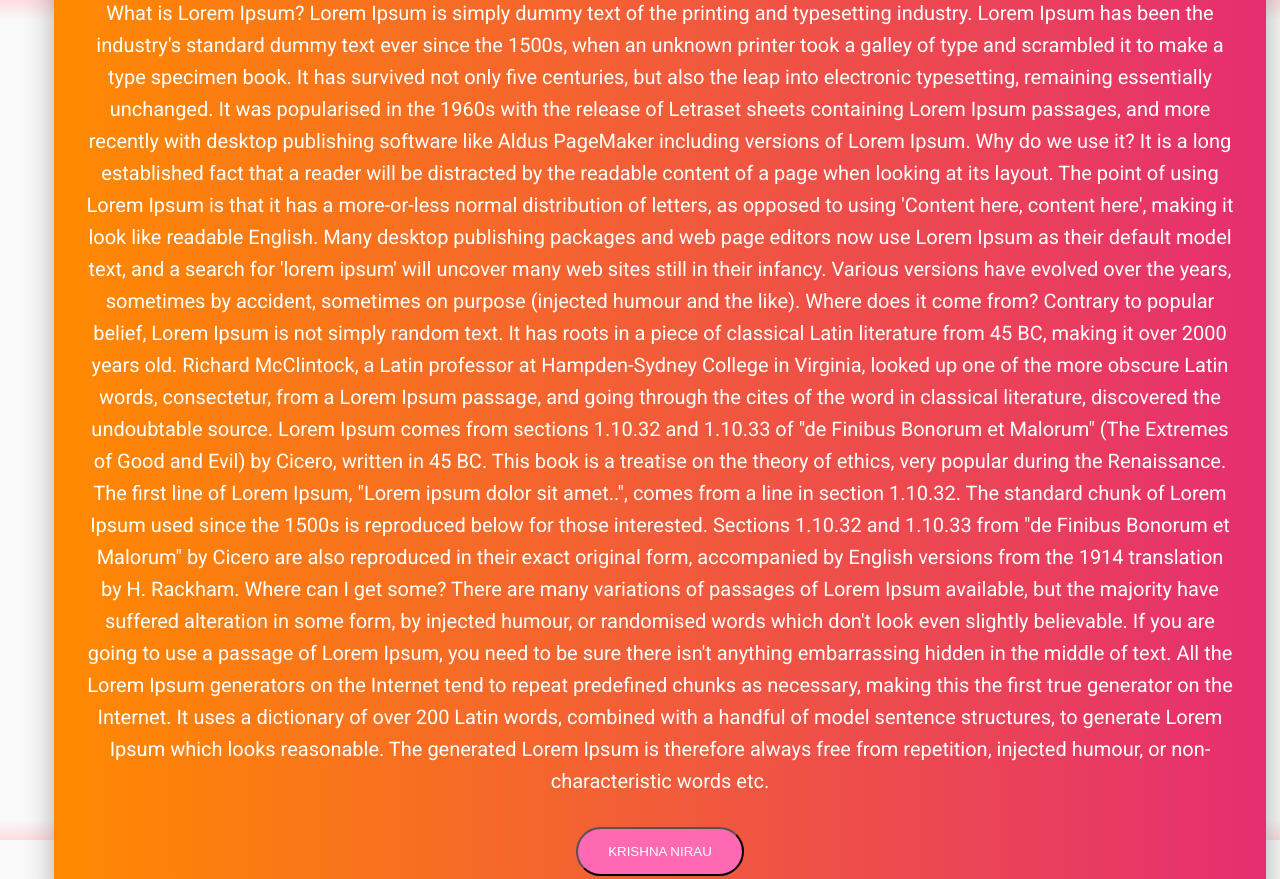
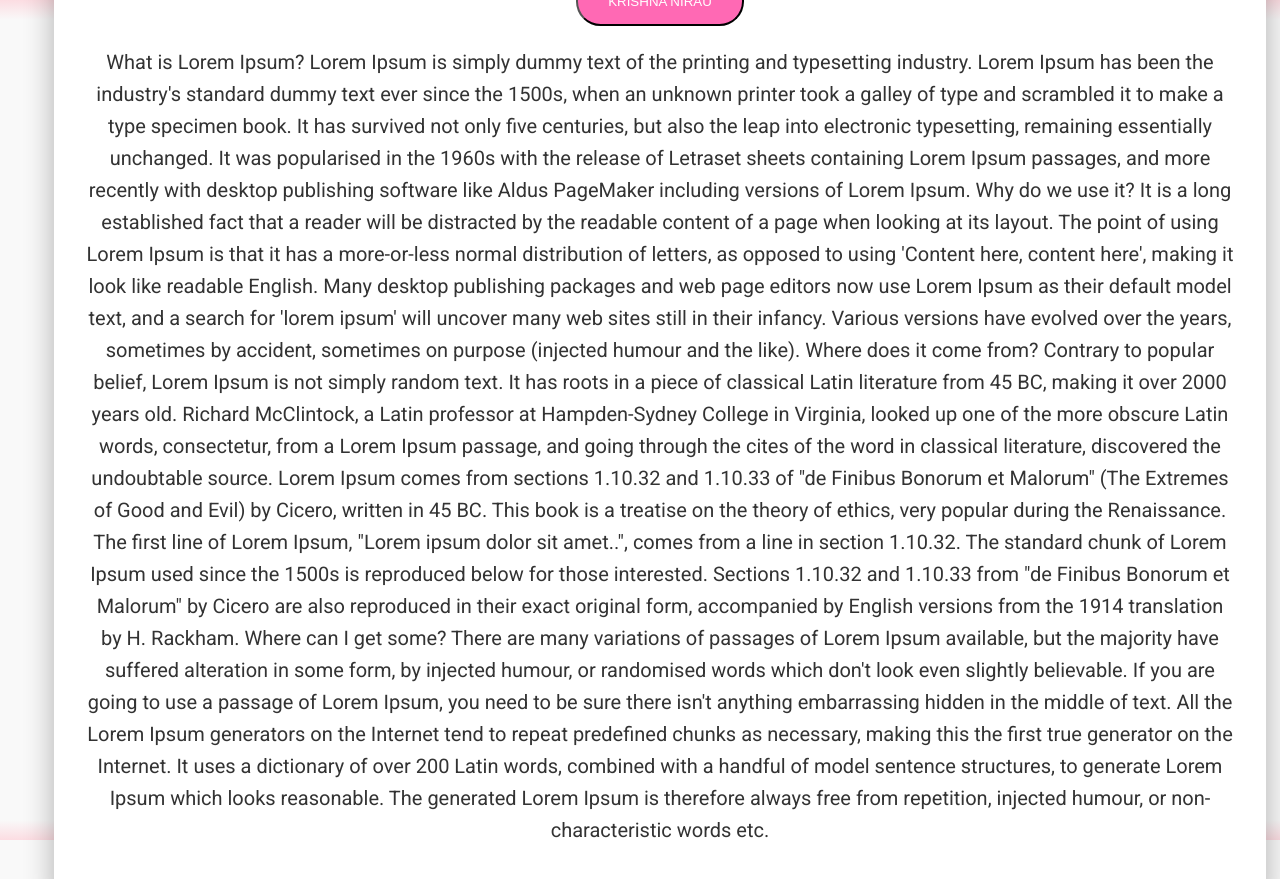
Before and after one commit to thelxcode/wallpaper, a plain HTML site: page lff.html in a window 1280 px wide. Shown: the top 879 px of the page. Drawn offline with Linux system fonts and the light colour scheme.

Commit message:
Update lff.html

```diff
--- a/lff.html
+++ b/lff.html
@@ -36,7 +36,7 @@
 
     .content {
       width: 90%;
-      background: linear-gradient(to right, #ff8a00, #e52e71); /* Added background gradient */
+      background-color: white; /* Changed box color to white */
       border-radius: 10px;
       box-shadow: 0 0 30px rgba(0, 0, 0, 0.3);
       padding: 30px;
@@ -49,7 +49,7 @@
       font-size: 20px;
       line-height: 1.6;
       margin-bottom: 30px;
-      color: #fff; /* Changed text color to white */
+      color: #333; /* Changed text color to black */
     }
 
     .cta-button {
@@ -131,8 +131,8 @@
     <div class="gap"></div>
     <div class="top-shadow"></div>
     <div class="content">
+      <button class="cta-button">KRISHNA NIRAU</button> <!-- KRISHNA NIRAU button -->
       <p class="love-message">Loading message...</p>
-      <button class="cta-button">KRISHNA NIRAU</button> <!-- KRISHNA NIRAU button -->
     </div>
     <div class="bottom-shadow"></div>
     <div class="gap"></div>
```
